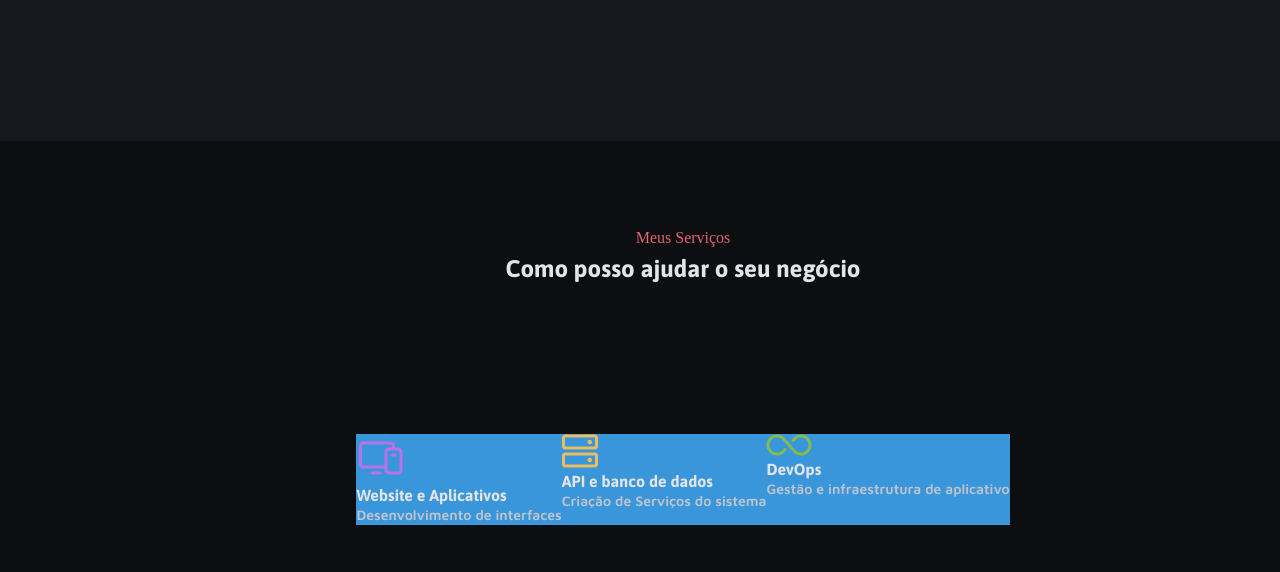
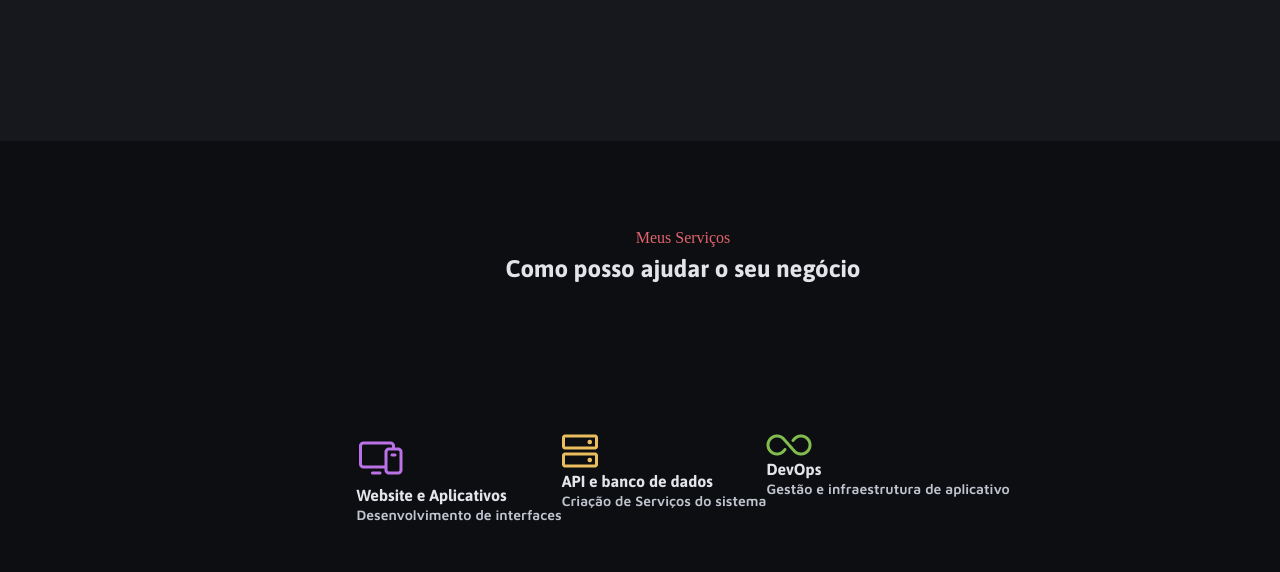
Before and after one commit to iamfilipe0101/Projeto-Portifolio, a plain HTML site: page index.html in a window 1280 px wide. Shown: the part 1258-1830 px from the top of the page. Drawn offline with Linux system fonts and the light colour scheme.

Commit message:
desativando background color

```diff
--- a/style/style.css
+++ b/style/style.css
@@ -196,7 +196,7 @@ figcaption{
  }
 
  .container .servicos .servicosflex.flex div{
-  background-color: #3996DB;
+  /* background-color: #3996DB; */
   border: static 1px var(--tx-gray-100);
   /* align-items: center; */
   gap: 24px;
```
